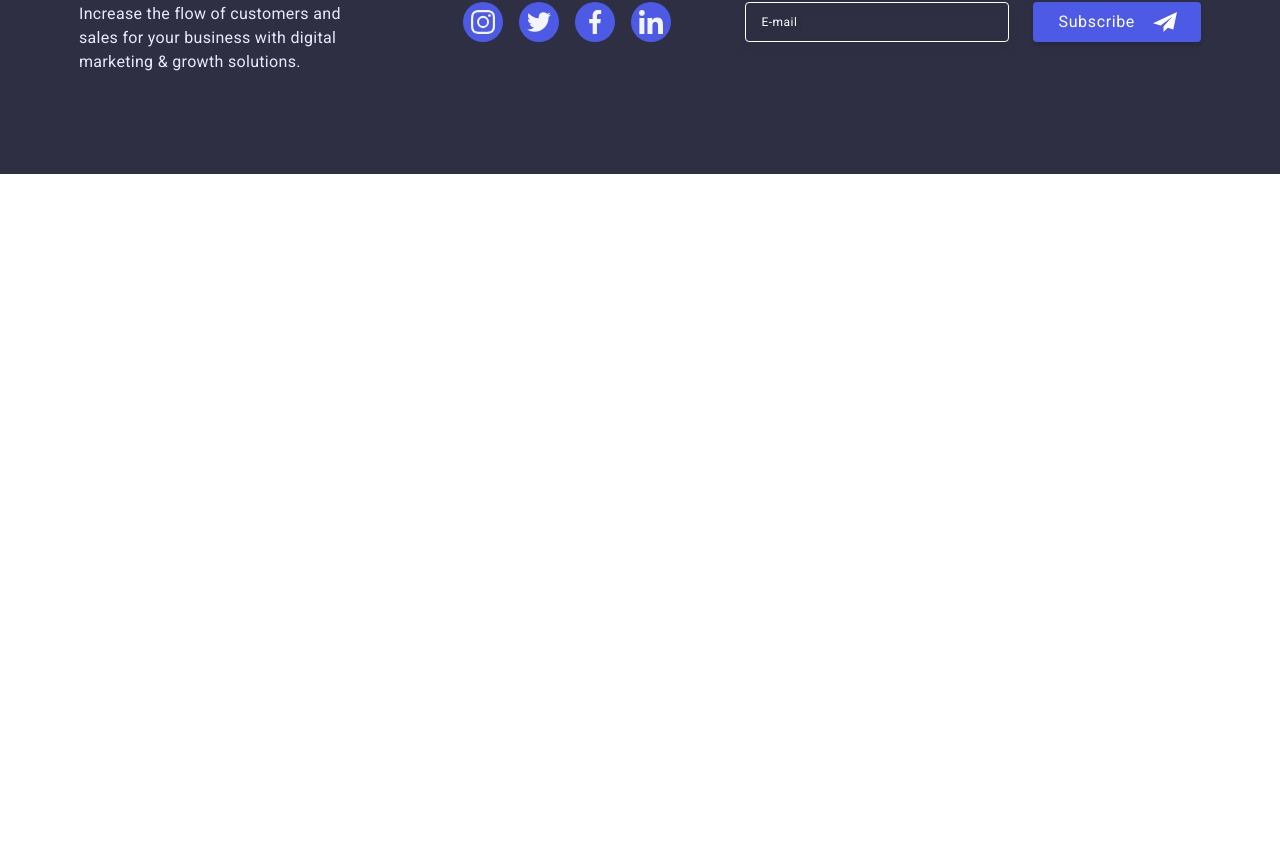
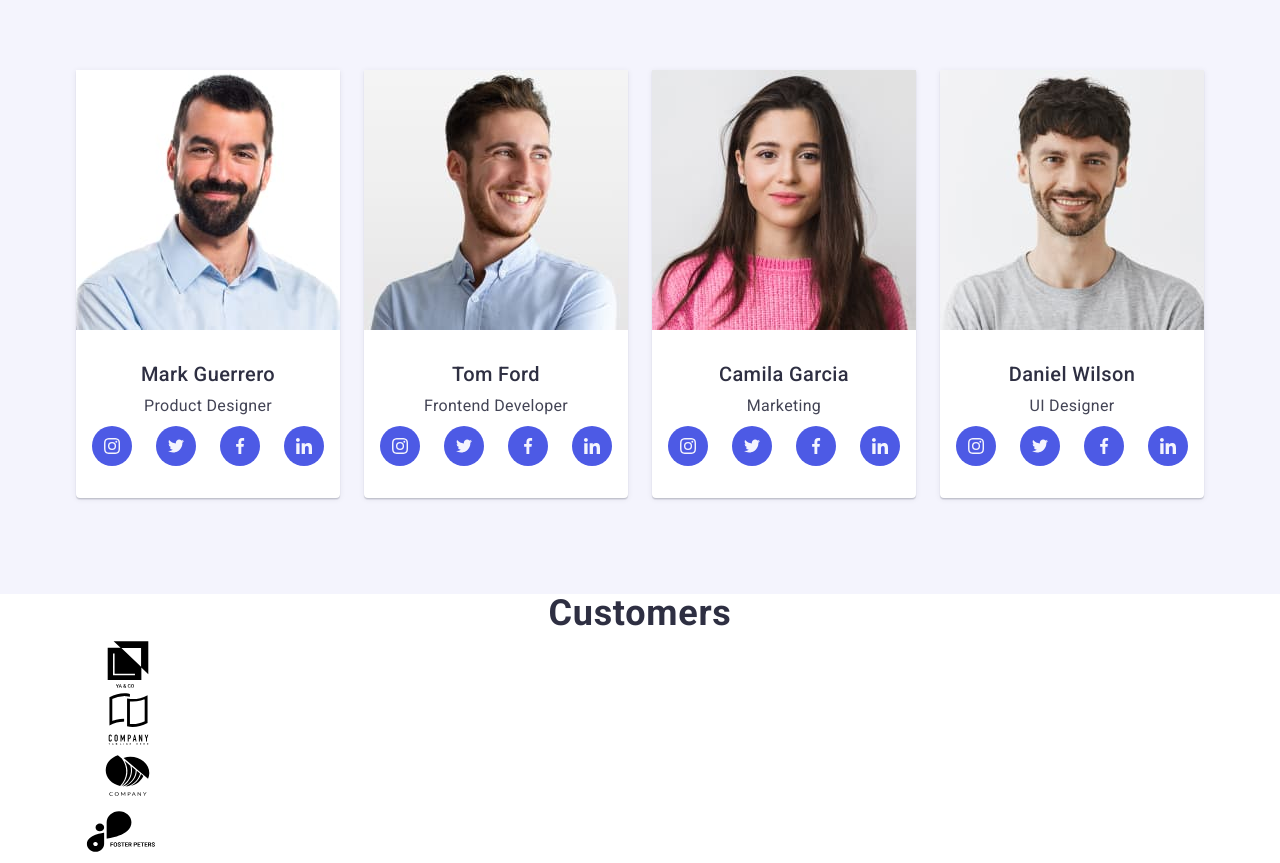
Before and after one commit to Rostyslav-Stetsyk/goit-markup-hw-07, a plain HTML site: page index.html in a window 1280 px wide. Shown: the part 1835-2698 px from the top of the page. Before the commit the page ends 2009 px from the top, so only its background shows below. Drawn offline with nearby package versions, Linux system fonts and the light colour scheme.

Commit message:
Sections team

```diff
--- a/css/style.css
+++ b/css/style.css
@@ -68,7 +68,7 @@ img {
 }
 
 .container {
-    max-width: 1154px;
+    max-width: 1158px;
     margin-left: auto;
     margin-right: auto;
     padding: 0px 16px;
@@ -307,7 +307,7 @@ img {
     padding-bottom: 96px;
 }
 
-.footer .container {
+.footer>.container {
     display: flex;
     flex-wrap: wrap;
 }
@@ -455,7 +455,7 @@ img {
     background-repeat: no-repeat;
 }
 
-.hero .container {
+.hero>.container {
     text-align: center;
     margin-left: auto;
     margin-right: auto;
@@ -532,6 +532,80 @@ img {
 
 .example {
     display: none;
+}
+
+/** ---------------------- Team ---------------------- */
+
+.team {
+    background-color: var(--light-mode-color);
+
+    padding-top: 96px;
+    padding-bottom: 96px;
+}
+
+.team>.container {
+    max-width: 264px;
+}
+
+.team-cards {
+    display: flex;
+    max-width: 264px;
+    row-gap: 72px;
+    margin-top: 72px;
+}
+
+.card-img {
+    display: block;
+    max-width: 100%;
+    height: auto;
+}
+
+.team-cards .card {
+    background-color: var(--white-color);
+    max-width: 264px;
+    border-radius: 0px 0px 4px 4px;
+    box-shadow: 0px 1px 6px rgba(46, 47, 66, 0.08), 0px 1px 1px rgba(46, 47, 66, 0.16), 0px 2px 1px rgba(46, 47, 66, 0.08);
+}
+
+.team .card-content {
+    padding: 32px 16px;
+}
+
+.team-cards .card-title {
+    text-align: center;
+}
+
+.team-cards .desc {
+    text-align: center;
+    margin-top: 8px;
+}
+
+.card-links.list {
+    display: flex;
+    justify-content: space-between;
+
+    margin-top: 8px;
+}
+
+.card-links .link {
+    display: block;
+    background-color: var(--primary-brand-color);
+    border-radius: 50%;
+    color: var(--light-mode-color);
+
+    padding: 12px;
+    height: 40px;
+
+    transition: background-color 250ms cubic-bezier(0.4, 0, 0.2, 1);
+}
+
+.card-links .icon {
+    fill: currentColor;
+}
+
+.card-links .link:hover,
+.card-links .link:focus {
+    background-color: var(--pressed-state-color);
 }
 
 /** ---------------------- Modal window ---------------------- */
@@ -851,7 +925,7 @@ img {
 
     /* ----------------------- Footer ---------------------- */
 
-    .footer .container {
+    .footer>.container {
         justify-content: center;
     }
 
@@ -886,9 +960,9 @@ img {
         margin-top: 16px;
     }
 
-    /** ---------------------- Features ---------------------- */
+    /* ---------------------- Features ---------------------- */
 
-    .featuress .container {
+    .featuress>.container {
         width: fit-content;
         margin-left: auto;
         margin-right: auto;
@@ -900,6 +974,12 @@ img {
 
     .featuress-list .list-title {
         text-align: center;
+    }
+
+    /* ---------------------- Team ---------------------- */
+
+    .team-cards {
+        flex-direction: column;
     }
 }
 
@@ -1023,7 +1103,7 @@ img {
 
     /* ---------------------- Features ---------------------- */
 
-    .featuress .container {
+    .featuress>.container {
         max-width: 768px;
     }
 
@@ -1034,6 +1114,19 @@ img {
 
     .featuress-list .item {
         max-width: 356px;
+    }
+
+    /* ---------------------- Team ---------------------- */
+
+    .team>.container {
+        max-width: 584px;
+    }
+
+    .team-cards {
+        max-width: 100%;
+        flex-wrap: wrap;
+        row-gap: 64px;
+        justify-content: space-between;
     }
 
     /* ----------------------- Modal ----------------------- */
@@ -1063,7 +1156,7 @@ img {
 
     /* ----------------------- Footer ----------------------- */
 
-    .footer .container {
+    .footer>.container {
         width: 552px;
         margin-left: auto;
         margin-right: auto;
@@ -1091,6 +1184,10 @@ img {
 }
 
 @media screen and (min-width: 1158px) {
+
+    .container {
+        padding: 0 15px;
+    }
 
     /* ----------------------- Header ----------------------- */
 
@@ -1159,8 +1256,8 @@ img {
 
     /* ---------------------- Features ---------------------- */
 
-    .featuress .container {
-        max-width: 1154px;
+    .featuress>.container {
+        max-width: 1158px;
     }
 
     .featuress {
@@ -1212,6 +1309,12 @@ img {
 
         margin-top: 72px;
     }
+
+    /* ---------------------- Team ---------------------- */
+
+    .team>.container {
+        max-width: 1158px;
+    }
 }
 
 /** ----------------------------- Responsive IMG -----------------------------  */
--- a/css/styleold.css
+++ b/css/styleold.css
@@ -1,46 +1,4 @@
 /** ----------- Main page style (index.html) ----------- */
-
-/** ---------------------- Section2: Example ---------------------- */
-
-/** ---------------------- Section3: Team ---------------------- */
-
-.team {
-    background-color: var(--light-mode-color);
-
-    padding-top: 120px;
-    padding-bottom: 120px;
-}
-
-.team-cards {
-    display: flex;
-    margin-top: 72px;
-    justify-content: space-between;
-}
-
-.team-cards .card {
-    background-color: var(--white-color);
-    max-width: 264px;
-    border-radius: 0px 0px 4px 4px;
-    box-shadow: 0px 1px 6px rgba(46, 47, 66, 0.08), 0px 1px 1px rgba(46, 47, 66, 0.16), 0px 2px 1px rgba(46, 47, 66, 0.08);
-}
-
-.team .card-content {
-    padding: 32px 16px;
-}
-
-.team-cards .card-title {
-    text-align: center;
-}
-
-.team-cards .desc {
-    text-align: center;
-    margin-top: 8px;
-}
-
-.card-links .link:hover,
-.card-links .link:focus {
-    background-color: var(--pressed-state-color);
-}
 
 /** ---------------------- Customers ---------------------- */
 
@@ -67,9 +25,7 @@
     padding: 16px 32px;
     color: var(--customers-icon);
 
-    transition-property: border-color, color;
-    transition-duration: 250ms;
-    transition-timing-function: cubic-bezier(0.4, 0, 0.2, 1);
+    transition-property: border-color 250ms cubic-bezier(0.4, 0, 0.2, 1), color 250ms cubic-bezier(0.4, 0, 0.2, 1);
 }
 
 .customers-item .icon {
--- a/index.html
+++ b/index.html
@@ -246,13 +246,17 @@
       </section>
 
       <!-- Section3: Team -->
-      <!-- <section class="team">
+      <section class="team">
         <div class="container">
           <h2 class="section-title">Our Team</h2>
           <ul class="team-cards list">
             <li class="card">
               <img
                 class="card-img"
+                srcset="
+                  ./images/index/mark-guerrero.jpg    1x,
+                  ./images/index/mark-guerrero-x2.jpg 2x
+                "
                 src="./images/index/mark-guerrero.jpg"
                 alt="Photo Mark Guerrero"
                 width="264"
@@ -264,28 +268,28 @@
                 <ul class="card-links list">
                   <li class="item">
                     <a href="#" class="link">
-                      <svg class="icon">
+                      <svg class="icon" width="16px" height="16px">
                         <use href="./images/icons.svg#instagram"></use>
                       </svg>
                     </a>
                   </li>
                   <li class="item">
                     <a href="#" class="link">
-                      <svg class="icon">
+                      <svg class="icon" width="16px" height="16px">
                         <use href="./images/icons.svg#twitter"></use>
                       </svg>
                     </a>
                   </li>
                   <li class="item">
                     <a href="#" class="link">
-                      <svg class="icon">
+                      <svg class="icon" width="16px" height="16px">
                         <use href="./images/icons.svg#facebook"></use>
                       </svg>
                     </a>
                   </li>
                   <li class="item">
                     <a href="#" class="link">
-                      <svg class="icon">
+                      <svg class="icon" width="16px" height="16px">
                         <use href="./images/icons.svg#linkedin"></use>
                       </svg>
                     </a>
@@ -296,6 +300,10 @@
             <li class="card">
               <img
                 class="card-img"
+                srcset="
+                  ./images/index/tom-ford.jpg    1x,
+                  ./images/index/tom-ford-x2.jpg 2x
+                "
                 src="./images/index/tom-ford.jpg"
                 alt="Photo Tom Ford"
                 width="264"
@@ -307,28 +315,28 @@
                 <ul class="card-links list">
                   <li class="item">
                     <a href="#" class="link">
-                      <svg class="icon">
+                      <svg class="icon" width="16px" height="16px">
                         <use href="./images/icons.svg#instagram"></use>
                       </svg>
                     </a>
                   </li>
                   <li class="item">
                     <a href="#" class="link">
-                      <svg class="icon">
+                      <svg class="icon" width="16px" height="16px">
                         <use href="./images/icons.svg#twitter"></use>
                       </svg>
                     </a>
                   </li>
                   <li class="item">
                     <a href="#" class="link">
-                      <svg class="icon">
+                      <svg class="icon" width="16px" height="16px">
                         <use href="./images/icons.svg#facebook"></use>
                       </svg>
                     </a>
                   </li>
                   <li class="item">
                     <a href="#" class="link">
-                      <svg class="icon">
+                      <svg class="icon" width="16px" height="16px">
                         <use href="./images/icons.svg#linkedin"></use>
                       </svg>
                     </a>
@@ -339,6 +347,10 @@
             <li class="card">
               <img
                 class="card-img"
+                srcset="
+                  ./images/index/camila-garcia.jpg    1x,
+                  ./images/index/camila-garcia-x2.jpg 2x
+                "
                 src="./images/index/camila-garcia.jpg"
                 alt=" Photo Camila Garcia"
                 width="264"
@@ -350,28 +362,28 @@
                 <ul class="card-links list">
                   <li class="item">
                     <a href="#" class="link">
-                      <svg class="icon">
+                      <svg class="icon" width="16px" height="16px">
                         <use href="./images/icons.svg#instagram"></use>
                       </svg>
                     </a>
                   </li>
                   <li class="item">
                     <a href="#" class="link">
-                      <svg class="icon">
+                      <svg class="icon" width="16px" height="16px">
                         <use href="./images/icons.svg#twitter"></use>
                       </svg>
                     </a>
                   </li>
                   <li class="item">
                     <a href="#" class="link">
-                      <svg class="icon">
+                      <svg class="icon" width="16px" height="16px">
                         <use href="./images/icons.svg#facebook"></use>
                       </svg>
                     </a>
                   </li>
                   <li class="item">
                     <a href="#" class="link">
-                      <svg class="icon">
+                      <svg class="icon" width="16px" height="16px">
                         <use href="./images/icons.svg#linkedin"></use>
                       </svg>
                     </a>
@@ -382,6 +394,10 @@
             <li class="card">
               <img
                 class="card-img"
+                srcset="
+                  ./images/index/daniel-wilson.jpg    1x,
+                  ./images/index/daniel-wilson-x2.jpg 2x
+                "
                 src="./images/index/daniel-wilson.jpg"
                 alt="Photo Daniel Wilson"
                 width="264"
@@ -393,28 +409,28 @@
                 <ul class="card-links list">
                   <li class="item">
                     <a href="#" class="link">
-                      <svg class="icon">
+                      <svg class="icon" width="16px" height="16px">
                         <use href="./images/icons.svg#instagram"></use>
                       </svg>
                     </a>
                   </li>
                   <li class="item">
                     <a href="#" class="link">
-                      <svg class="icon">
+                      <svg class="icon" width="16px" height="16px">
                         <use href="./images/icons.svg#twitter"></use>
                       </svg>
                     </a>
                   </li>
                   <li class="item">
                     <a href="#" class="link">
-                      <svg class="icon">
+                      <svg class="icon" width="16px" height="16px">
                         <use href="./images/icons.svg#facebook"></use>
                       </svg>
                     </a>
                   </li>
                   <li class="item">
                     <a href="#" class="link">
-                      <svg class="icon">
+                      <svg class="icon" width="16px" height="16px">
                         <use href="./images/icons.svg#linkedin"></use>
                       </svg>
                     </a>
@@ -424,58 +440,58 @@
             </li>
           </ul>
         </div>
-      </section> -->
+      </section>
 
       <!-- Section4: Customers -->
-      <!-- <section class="customers">
+      <section class="customers">
         <div class="container">
           <h2 class="section-title">Customers</h2>
           <ul class="customers-list list">
             <li class="customers-item">
               <a href="#" class="link">
-                <svg class="icon">
+                <svg class="icon" width="104px" height="56px">
                   <use href="./images/icons.svg#company-1"></use>
                 </svg>
               </a>
             </li>
             <li class="customers-item">
               <a href="#" class="link">
-                <svg class="icon">
+                <svg class="icon" width="104px" height="56px">
                   <use href="./images/icons.svg#company-2"></use>
                 </svg>
               </a>
             </li>
             <li class="customers-item">
               <a href="#" class="link">
-                <svg class="icon">
+                <svg class="icon" width="104px" height="56px">
                   <use href="./images/icons.svg#company-3"></use>
                 </svg>
               </a>
             </li>
             <li class="customers-item">
               <a href="#" class="link">
-                <svg class="icon">
+                <svg class="icon" width="104px" height="56px">
                   <use href="./images/icons.svg#company-4"></use>
                 </svg>
               </a>
             </li>
             <li class="customers-item">
               <a href="#" class="link">
-                <svg class="icon">
+                <svg class="icon" width="104px" height="56px">
                   <use href="./images/icons.svg#company-5"></use>
                 </svg>
               </a>
             </li>
             <li class="customers-item">
               <a href="#" class="link">
-                <svg class="icon">
+                <svg class="icon" width="104px" height="56px">
                   <use href="./images/icons.svg#company-6"></use>
                 </svg>
               </a>
             </li>
           </ul>
         </div>
-      </section> -->
+      </section>
     </main>
 
     <!-- Modal -->
```
Also changed, not shown: images/index/camila-garcia-x2.jpg (added), images/index/daniel-wilson-x2.jpg (added), images/index/mark-guerrero-x2.jpg (added), images/index/tom-ford-x2.jpg (added).
